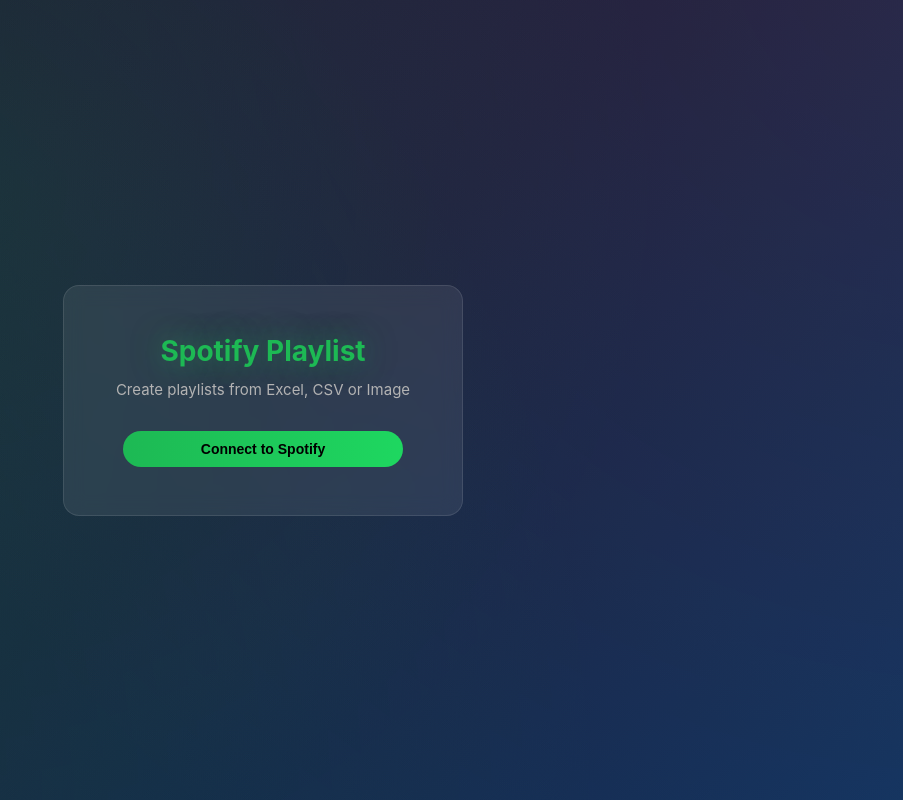
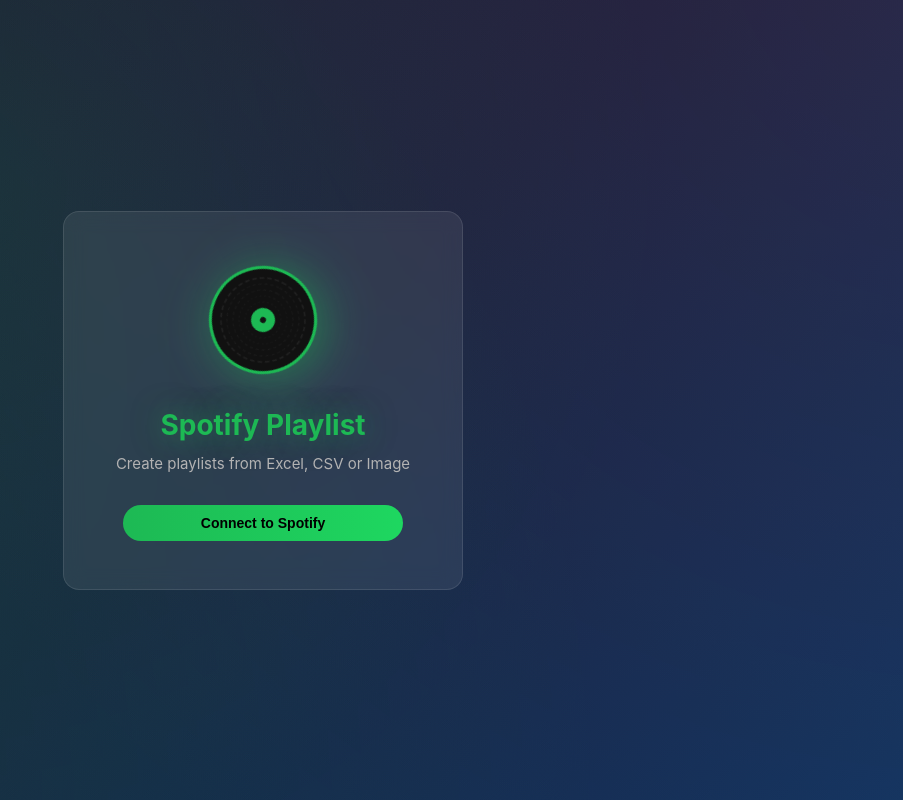
Before and after one commit to DavidDebraux/spotify-playlist, a React (Vite) app in the folder client/: page / in a window 1280 px wide. Shown: the whole page, without its empty margins (377-1280 px from the left). Built offline with nearby package versions, Linux system fonts and the light colour scheme.

Commit message:
feat: css

```diff
--- a/client/src/App.css
+++ b/client/src/App.css
@@ -72,6 +72,36 @@
 
 .login-hero {
   margin-bottom: 20px;
+}
+
+.login-logo {
+  margin-bottom: 24px;
+}
+
+.login-logo img,
+.login-logo svg {
+  width: 120px;
+  height: 120px;
+  filter: drop-shadow(0 8px 24px rgba(29, 185, 84, 0.5));
+  animation: pulse 2s ease-in-out infinite;
+}
+
+.login-logo img {
+  border-radius: 50%;
+}
+
+@keyframes pulse {
+  0%, 100% { transform: scale(1); }
+  50% { transform: scale(1.05); }
+}
+
+@keyframes spin {
+  from { transform: rotate(0deg); }
+  to { transform: rotate(360deg); }
+}
+
+.login-logo.spinning svg {
+  animation: spin 3s linear infinite;
 }
 
 .login-icon {
--- a/client/src/App.jsx
+++ b/client/src/App.jsx
@@ -125,6 +125,7 @@
             {user.images?.[0] && (
               <img src={user.images[0].url} alt="" className="avatar" />
             )}
+            <span className="user-name">{user.display_name}</span>
             <button onClick={logout} className="logout-btn">Logout</button>
           </div>
         </header>
@@ -215,7 +216,19 @@
   return (
     <div className="app">
       <main>
-        <div className="login-card">
+<div className="login-card">
+          <div className="login-logo spinning">
+            <svg viewBox="0 0 80 80" xmlns="http://www.w3.org/2000/svg">
+              <circle cx="40" cy="40" r="35" fill="#111" stroke="#1DB954" stroke-width="2"/>
+              <circle cx="40" cy="40" r="28" fill="none" stroke="#222" stroke-width="1" stroke-dasharray="3 2"/>
+              <circle cx="40" cy="40" r="24" fill="none" stroke="#222" stroke-width="0.5" stroke-dasharray="2 2"/>
+              <circle cx="40" cy="40" r="20" fill="none" stroke="#222" stroke-width="0.5" stroke-dasharray="2 2"/>
+              <circle cx="40" cy="40" r="16" fill="none" stroke="#222" stroke-width="0.5" stroke-dasharray="1 2"/>
+              <circle cx="40" cy="40" r="12" fill="none" stroke="#222" stroke-width="0.5" stroke-dasharray="1 2"/>
+              <circle cx="40" cy="40" r="8" fill="#1DB954"/>
+              <circle cx="40" cy="40" r="2" fill="#111"/>
+            </svg>
+          </div>
           <h2>Spotify Playlist</h2>
           <p>Create playlists from Excel, CSV or Image</p>
           <button onClick={login} className="spotify-btn">
```
